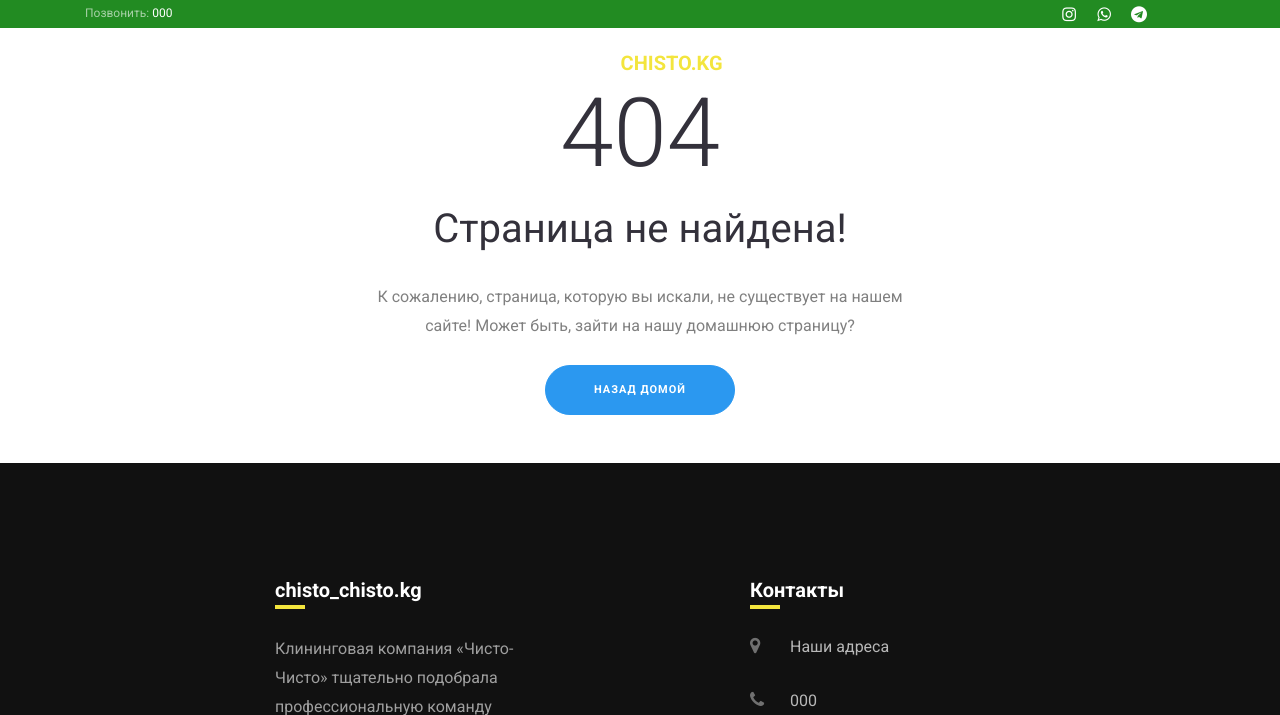
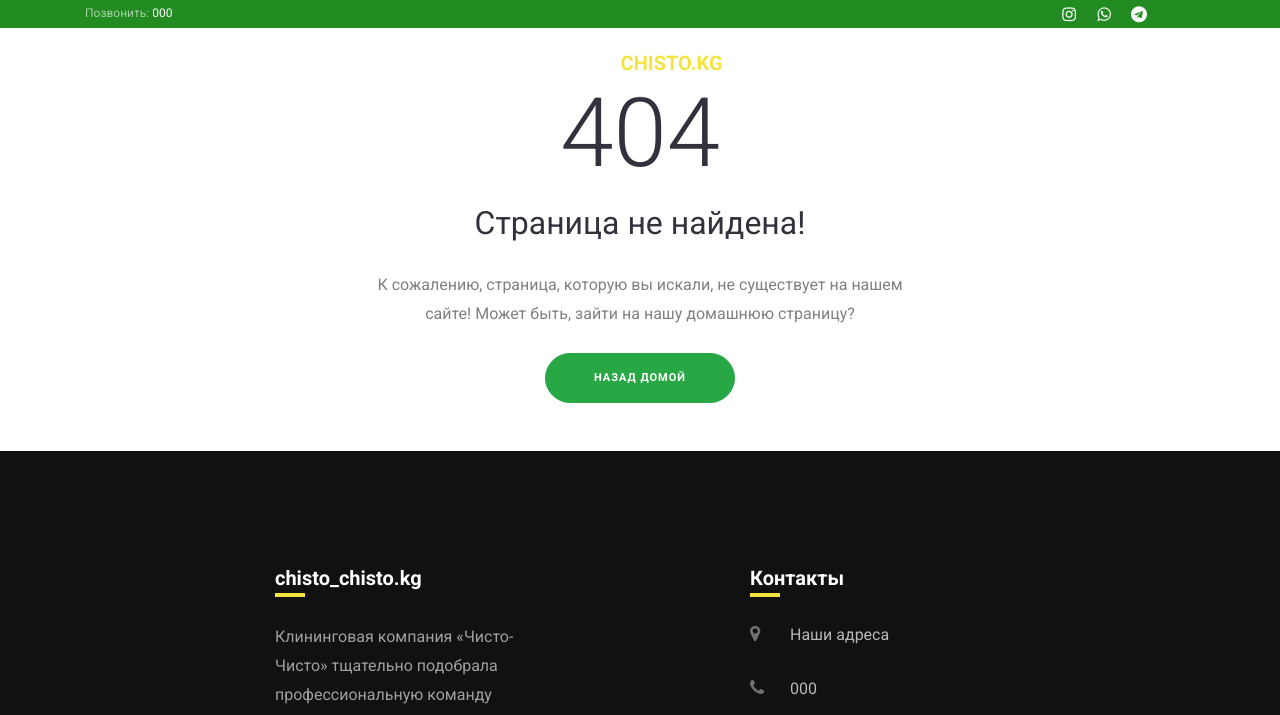
Before and after one commit to Dastan-Oskonbaev/Cleaning_company, a Django app: template templates/404.html in a window 1280 px wide. Shown: the top 715 px of the page. Run offline with Django 4.2, Linux system fonts and the light colour scheme; the template is opened without the code that fills it: values that come from a table or form of the project are taken from there, others are empty; tables that the repository leaves empty hold one stand-in row (values such as "Sample post"); some libraries are stand-ins or nearby versions.

Commit message:
fix notfound for html

```diff
--- a/templates/404.html
+++ b/templates/404.html
@@ -3,18 +3,18 @@
 {% block title %}Oh 404{% endblock title %}
 {% block content %}
 <!-- 404 Start -->
-<div class="container-xxl py-5 wow fadeInUp" data-wow-delay="0.1s">
+<section class="container-xxl py-5 wow fadeInUp" data-wow-delay="0.1s">
     <div class="container text-center">
-        <div class="row justify-content-center">
+        <div class="row justify-content-center h-100">
             <div class="col-lg-6">
                 <i class="bi bi-exclamation-triangle display-1 text-primary"></i>
                 <h1 class="display-1">404</h1>
-                <h1 class="mb-4">Страница не найдена!</h1>
+                <h2 class="mb-4">Страница не найдена!</h2>
                 <p class="mb-4">К сожалению, страница, которую вы искали, не существует на нашем сайте! Может быть, зайти на нашу домашнюю страницу?</p>
-                <a class="btn btn-primary rounded-pill py-3 px-5" href="{% url 'index' %}">Назад домой</a>
+                <a class="btn btn-success rounded-pill py-3 px-5" href="{% url 'index' %}">Назад домой</a>
             </div>
         </div>
     </div>
-</div>
+</section>
 <!-- 404 End -->
 {% endblock %}
```
